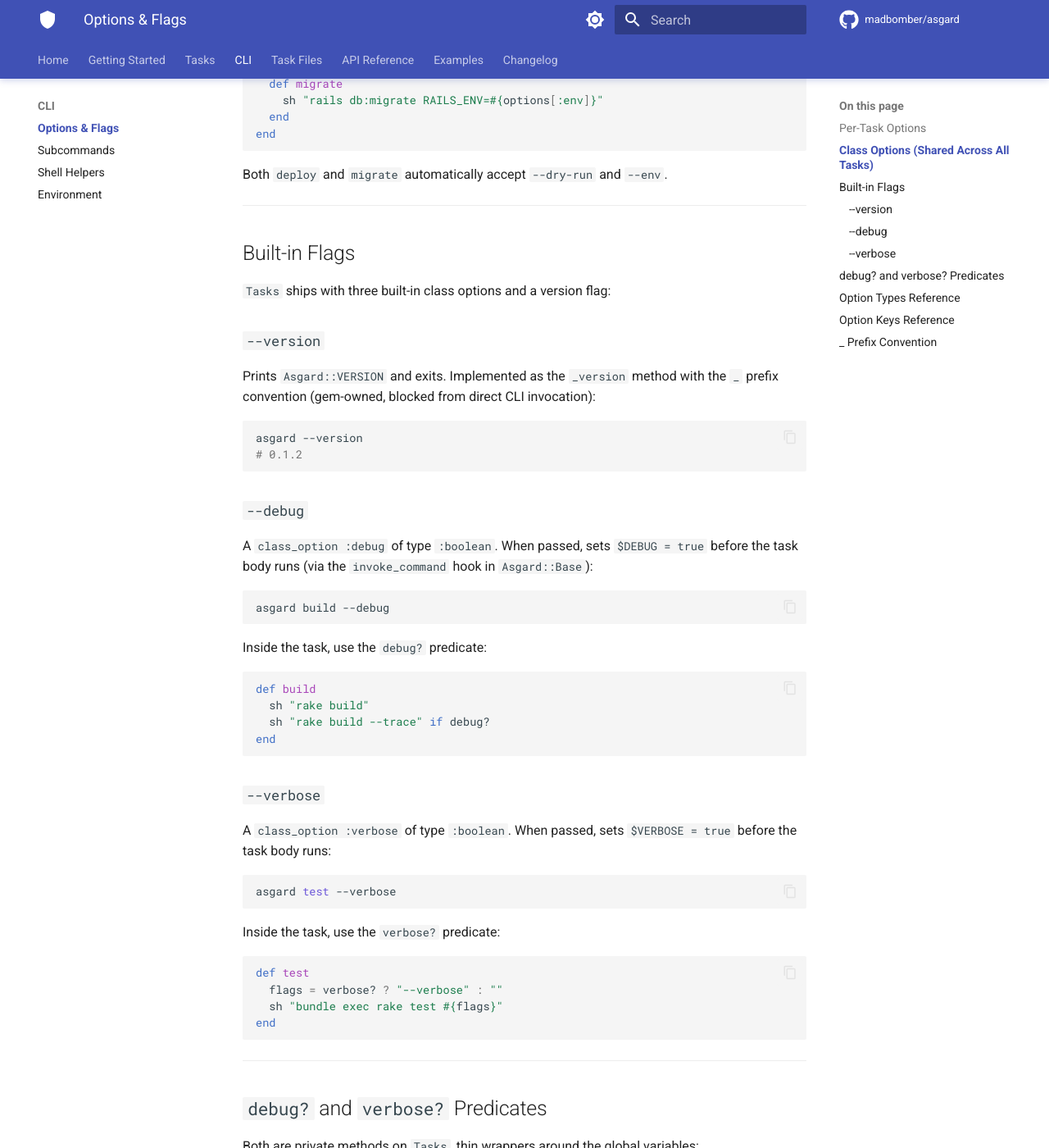
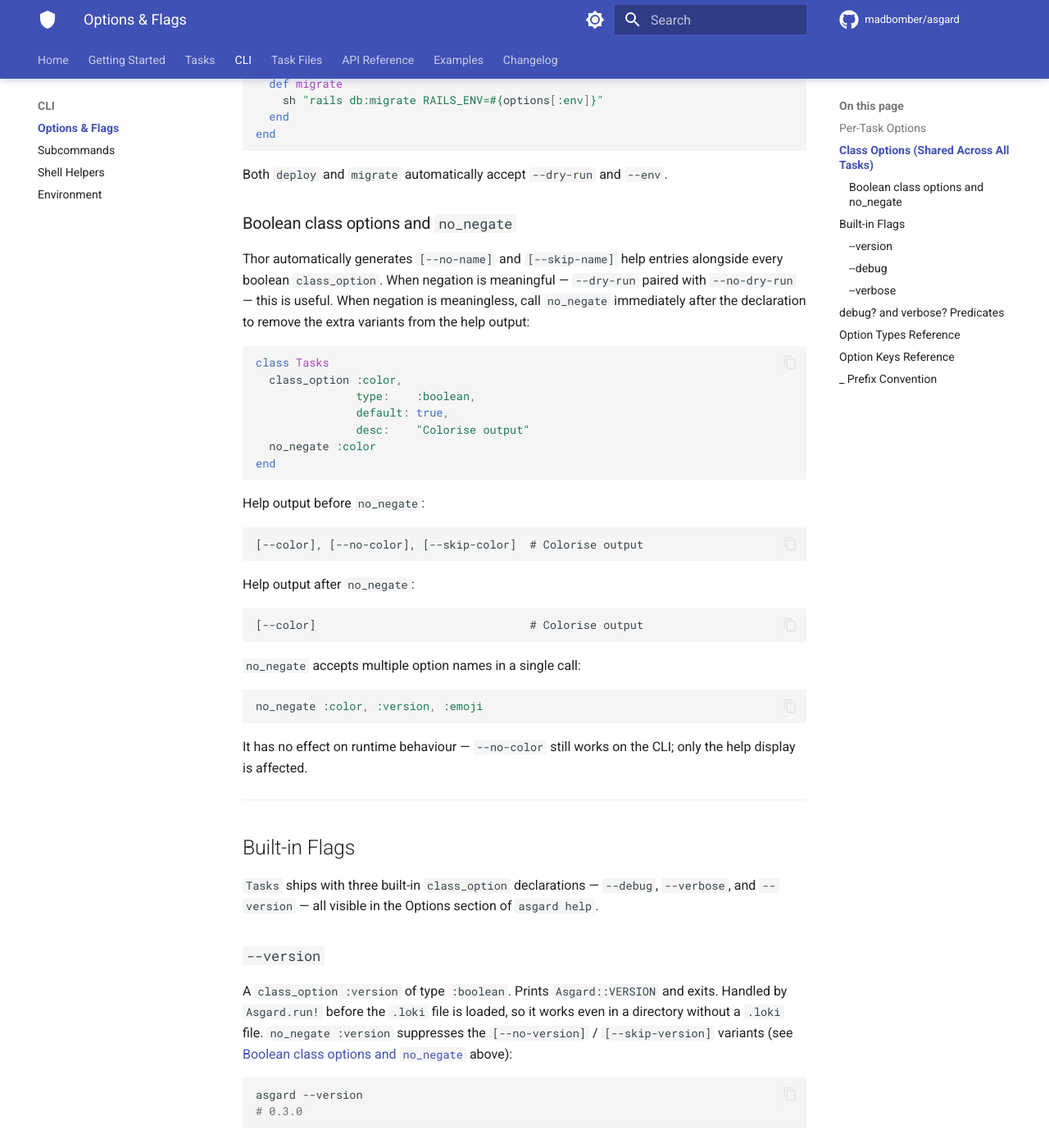
Before and after one commit to MadBomber/asgard, an MkDocs documentation site: the page built from docs/options.md, in a window 1280 px wide and 1400 px high, scrolled down 1571 px. Shown: the whole window at 82% size. Built offline with MkDocs 1.6.1 and Material for MkDocs 9.7.7, drawn with Linux system fonts in a browser that asks for light colours; comment, search, counter and statistics services are not loaded; some of the changed text lies outside the part shown.

````diff
--- a/docs/options.md
+++ b/docs/options.md
@@ -71,19 +71,53 @@
 
 Both `deploy` and `migrate` automatically accept `--dry-run` and `--env`.
 
+### Boolean class options and `no_negate`
+
+Thor automatically generates `[--no-name]` and `[--skip-name]` help entries alongside every boolean `class_option`. When negation is meaningful — `--dry-run` paired with `--no-dry-run` — this is useful. When negation is meaningless, call `no_negate` immediately after the declaration to remove the extra variants from the help output:
+
+```ruby
+class Tasks
+  class_option :color,
+               type:    :boolean,
+               default: true,
+               desc:    "Colorise output"
+  no_negate :color
+end
+```
+
+Help output before `no_negate`:
+
+```
+[--color], [--no-color], [--skip-color]  # Colorise output
+```
+
+Help output after `no_negate`:
+
+```
+[--color]                                # Colorise output
+```
+
+`no_negate` accepts multiple option names in a single call:
+
+```ruby
+no_negate :color, :version, :emoji
+```
+
+It has no effect on runtime behaviour — `--no-color` still works on the CLI; only the help display is affected.
+
 ---
 
 ## Built-in Flags
 
-`Tasks` ships with three built-in class options and a version flag:
+`Tasks` ships with three built-in `class_option` declarations — `--debug`, `--verbose`, and `--version` — all visible in the Options section of `asgard help`.
 
 ### `--version`
 
-Prints `Asgard::VERSION` and exits. Implemented as the `_version` method with the `_` prefix convention (gem-owned, blocked from direct CLI invocation):
+A `class_option :version` of type `:boolean`. Prints `Asgard::VERSION` and exits. Handled by `Asgard.run!` before the `.loki` file is loaded, so it works even in a directory without a `.loki` file. `no_negate :version` suppresses the `[--no-version]` / `[--skip-version]` variants (see [Boolean class options and `no_negate`](#boolean-class-options-and-no_negate) above):
 
 ```bash
 asgard --version
-# 0.1.2
+# 0.3.0
 ```
 
 ### `--debug`
@@ -173,8 +207,8 @@
 Methods whose names start with `_` are considered gem-owned in Asgard's naming convention. `run!` guards against invoking them directly from the CLI:
 
 ```bash
-asgard _version
-# asgard: unknown command '_version'
+asgard _something
+# asgard: unknown command '_something'
 ```
 
-If you define your own methods on `Tasks`, avoid the `_` prefix to prevent them from being silently blocked.
+If you define your own methods on `Tasks`, avoid the `_` prefix to prevent them from being blocked. Built-in `class_option` declarations (like `--version`, `--debug`, `--verbose`) do not use the `_` prefix because they are options, not commands.
````
Also changed, not shown: CHANGELOG.md (+24 -0 lines), README.md (+49 -2 lines), docs/api.md (+8 -5 lines), docs/task-files.md (+2 -2 lines), 10 other files.
